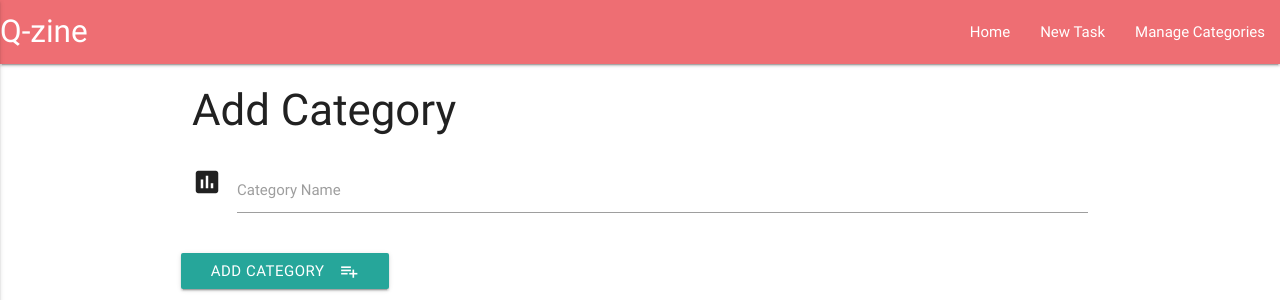
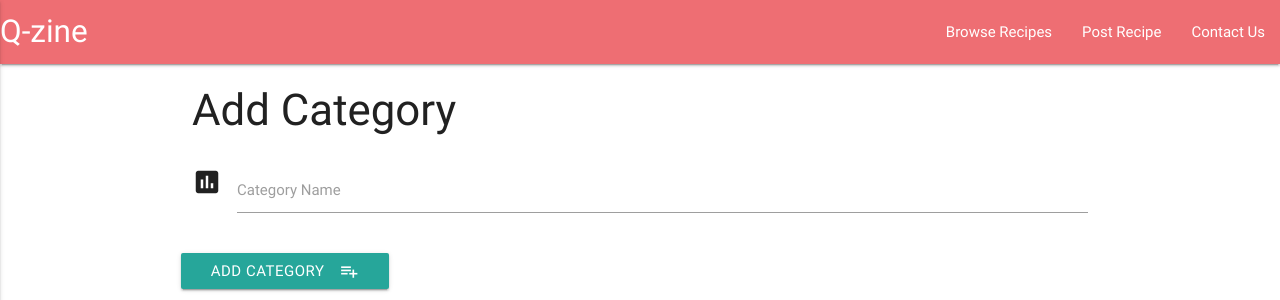
Before and after one commit to anteCedens/Task-Manager-into-MS3-mashup, a Flask app: page /add_category in a window 1280 px wide. Shown: the top 300 px of the page. Run offline with Flask 2, Linux system fonts and the light colour scheme; some libraries are stand-ins or nearby versions.

Commit message:
Set up base.html

```diff
--- a/app.py
+++ b/app.py
@@ -22,17 +22,21 @@ def index_page():
     return render_template("index.html", recipes=mongo.db.recipes.find())
 
 
-@app.route('/add_task')
-def add_task():
-    return render_template('addtask.html',
-                           categories=mongo.db.categories.find())
+@app.route('/recipes_list')
+def recipes_list():
+    return render_template("recipes_list.html", recipes=mongo.db.recipes.find())
 
 
-@app.route('/insert_task', methods=['POST'])
-def insert_task():
-    tasks = mongo.db.tasks
-    tasks.insert_one(request.form.to_dict())
-    return redirect(url_for('get_tasks'))
+@app.route('/add_recipe', methods=['POST'])
+def add_recipe():
+    recipes = mongo.db.recipes
+    recipes.insert_one(request.form.to_dict())
+    return redirect(url_for('recipes_list'))
+
+
+@app.route('/contact_us')
+def contact_us():
+    return render_template('contact_us.html')
 
 
 @app.route('/edit_task/<task_id>')
--- a/templates/base.html
+++ b/templates/base.html
@@ -18,14 +18,14 @@
 				<a href="{{url_for('index_page')}}" class="brand-logo">Q-zine</a>
 				<a href="#" data-activates="mobile-demo" class="button-collapse"><i class="material-icons">menu</i></a>
 				<ul id="nav-mobile" class="right hide-on-med-and-down">
-					<li><a href="{{url_for('get_tasks')}}">Home</a></li>
-					<li><a href="{{url_for('add_task')}}">New Task</a></li>
-					<li><a href="{{url_for('get_categories')}}">Manage Categories</a></li>
+					<li><a href="{{url_for('recipes_list')}}">Browse Recipes</a></li>
+					<li><a href="{{url_for('add_recipe')}}">Post Recipe</a></li>
+					<li><a href="{{url_for('contact_us')}}">Contact Us</a></li>
 				</ul>
 				<ul class="side-nav" id="mobile-demo">
-					<li><a href="{{url_for('get_tasks')}}">Home</a></li>
-					<li><a href="{{url_for('add_task')}}">New Task</a></li>
-					<li><a href="{{url_for('get_categories')}}">Manage Categories</a></li>
+					<li><a href="{{url_for('recipes_list')}}">Browse Recipes</a></li>
+					<li><a href="{{url_for('add_recipe')}}">Post Recipe</a></li>
+					<li><a href="{{url_for('contact_us')}}">Contact Us</a></li>
 				</ul>
 			</div>
 		</nav>
```
Also changed, not shown: templates/contact_us.html (added, +31 -0 lines), templates/add_recipe.html (added), templates/recipes_list.html (added).
